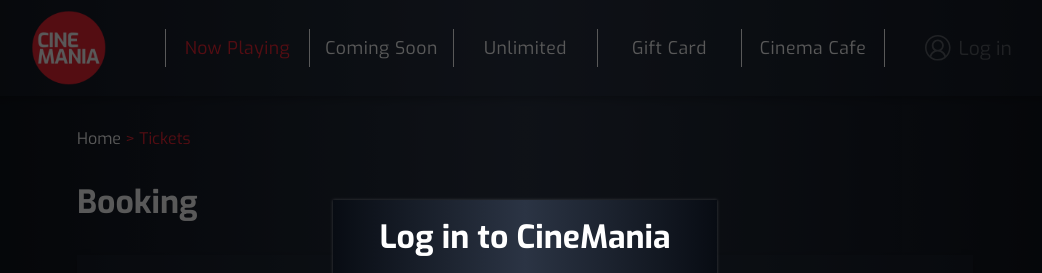
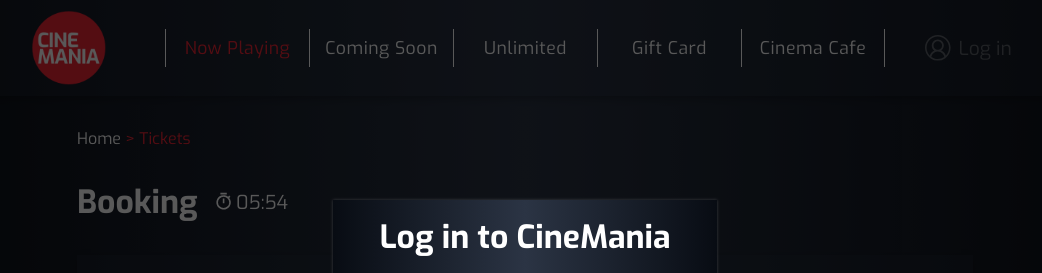
Before and after one commit to Double-w-B/cinema-REACT, a React (Create React App) app: page /nowPlaying/1/booking in a window 1280 px wide. Shown: the top 273 px of the page, without its empty margins (115-1157 px from the left). Built offline with nearby package versions, Linux system fonts and the light colour scheme; no server answers.

Commit message:
created a countdown timer for a Booking Page

```diff
--- a/src/Components/Pages/Booking/BookingPage.js
+++ b/src/Components/Pages/Booking/BookingPage.js
@@ -5,11 +5,13 @@ import { useSelector } from "react-redux";
 import Navigation from "../../Navigation";
 import * as Component from "./index";
 import { useAuth0 } from "@auth0/auth0-react";
+import BookingTimer from "./BookingTimer";
+import { RiTimerLine } from "react-icons/ri";
 
 const Booking = (props) => {
   const { singleMovieInfo } = useSelector((store) => store.singleMovie);
   const { title } = singleMovieInfo;
-  const { setIsModal, setIsAuthModal } = props;
+  const { setIsModal, setIsAuthModal, setIsFormValid } = props;
   const { isAuthenticated, user } = useAuth0();
   const isUser = isAuthenticated && user;
 
@@ -31,16 +33,19 @@ const Booking = (props) => {
 
   React.useEffect(() => {
     window.onpopstate = () => {
-      props.setIsModal(false);
-      props.setIsFormValid(false);
-      props.setIsAuthModal(false);
+      setIsModal(false);
+      setIsFormValid(false);
+      setIsAuthModal(false);
     };
   });
 
   return (
     <StyledMain>
       <Navigation title={"Tickets"} pageTitle={title} booking={true} />
-      <h1>Booking</h1>
+      <h1>
+        Booking <RiTimerLine />
+        <BookingTimer {...props} />
+      </h1>
       <Component.Schedule scheduleContainer={scheduleContainer} {...props} />
       <Component.Tickets ticketsContainer={ticketsContainer} />
       <Component.Seats
@@ -56,6 +61,17 @@ const Booking = (props) => {
     </StyledMain>
   );
 };
-const StyledMain = styled(StyledMainContainer)``;
+const StyledMain = styled(StyledMainContainer)`
+  position: relative;
+  h1 {
+    display: flex;
+    align-items: center;
+
+    svg {
+      margin-left: 1rem;
+      font-size: 1.2rem;
+    }
+  }
+`;
 
 export default Booking;
--- /dev/null
+++ b/src/Components/Pages/Booking/BookingTimer.js
@@ -0,0 +1,64 @@
+import React from "react";
+import styled, { keyframes, css } from "styled-components";
+
+const BookingTimer = () => {
+  const [minutes, setMinutes] = React.useState(5);
+  const [seconds, setSeconds] = React.useState(59);
+
+  React.useEffect(() => {
+    let myInterval = setInterval(() => {
+      if (seconds > 0) {
+        setSeconds(seconds - 1);
+      }
+      if (minutes < 1) {
+      }
+      if (seconds === 0) {
+        if (minutes === 0) {
+          clearInterval(myInterval);
+        } else {
+          setMinutes(minutes - 1);
+          setSeconds(59);
+        }
+      }
+    }, 1000);
+    return () => clearInterval(myInterval);
+  });
+
+  return (
+    <StyledContainer min={minutes}>
+      {"0" + minutes}:{seconds < 10 ? "0" + seconds : seconds}
+    </StyledContainer>
+  );
+};
+
+const scale = keyframes`
+  0% {
+        transform: scale(1.0);
+        color: var(--primary-white-clr);
+
+    }
+    50%{
+        transform: scale(1.1);
+        color: var(--primary-red-clr);
+    }
+    100% {
+        transform: scale(1.0);
+        color: var(--primary-white-clr);
+    }
+`;
+
+const StyledContainer = styled.span`
+  font-size: 1.2rem;
+  margin-left: 0.2rem;
+  font-weight: 400;
+  color: #fff;
+  display: flex;
+  align-items: center;
+  animation: ${(props) =>
+    props.min < 1 &&
+    css`
+      ${scale} 1.2s infinite linear
+    `};
+`;
+
+export default BookingTimer;
```
